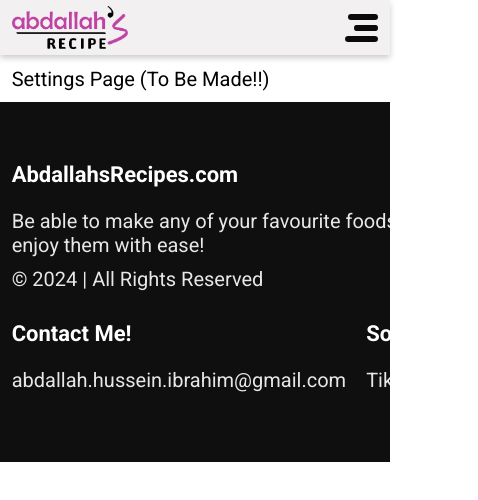
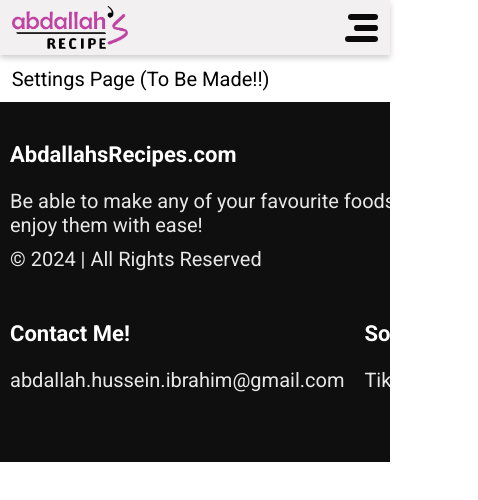
Before and after one commit to Abdallah1321/recipe-app, a React (Create React App) app: page /settings in a window 390 px wide. Shown: the top 500 px of the page, 478 px wide, since content can reach past the window. Built offline with nearby package versions, Linux system fonts and the light colour scheme.

Commit message:
Fixed footer css

```diff
--- a/src/styles/index.scss
+++ b/src/styles/index.scss
@@ -152,17 +152,31 @@ img {
     justify-items: center;
   }
   .footer {
-    grid-template-columns: repeat(2, 1fr);
+    grid-template-columns: 1fr 1fr; /* Adjust grid to two columns */
     padding-inline: 1em;
-    .footer-section:nth-child(1) {
-      grid-column: span 4;
-    }
+  }
 
+  .footer-section:nth-child(1) {
+    grid-column: span 2; /* Make the first section span both columns on small screens */
+  }
+
+  /* Adjust footer padding to make it more compact on smaller screens */
+  .footer {
+    padding-block: 2em;
   }
 
   @media screen and (max-width: 480px) {
     .container {
       padding-inline: 3vw;
     }
+
+    .footer {
+      grid-template-columns: 1fr; /* Stack sections vertically */
+      padding-inline: 0.5em;
+    }
+
+    .footer-section {
+      margin-bottom: 1em; /* Ensure some space between sections */
+    }
   }
 }
```
